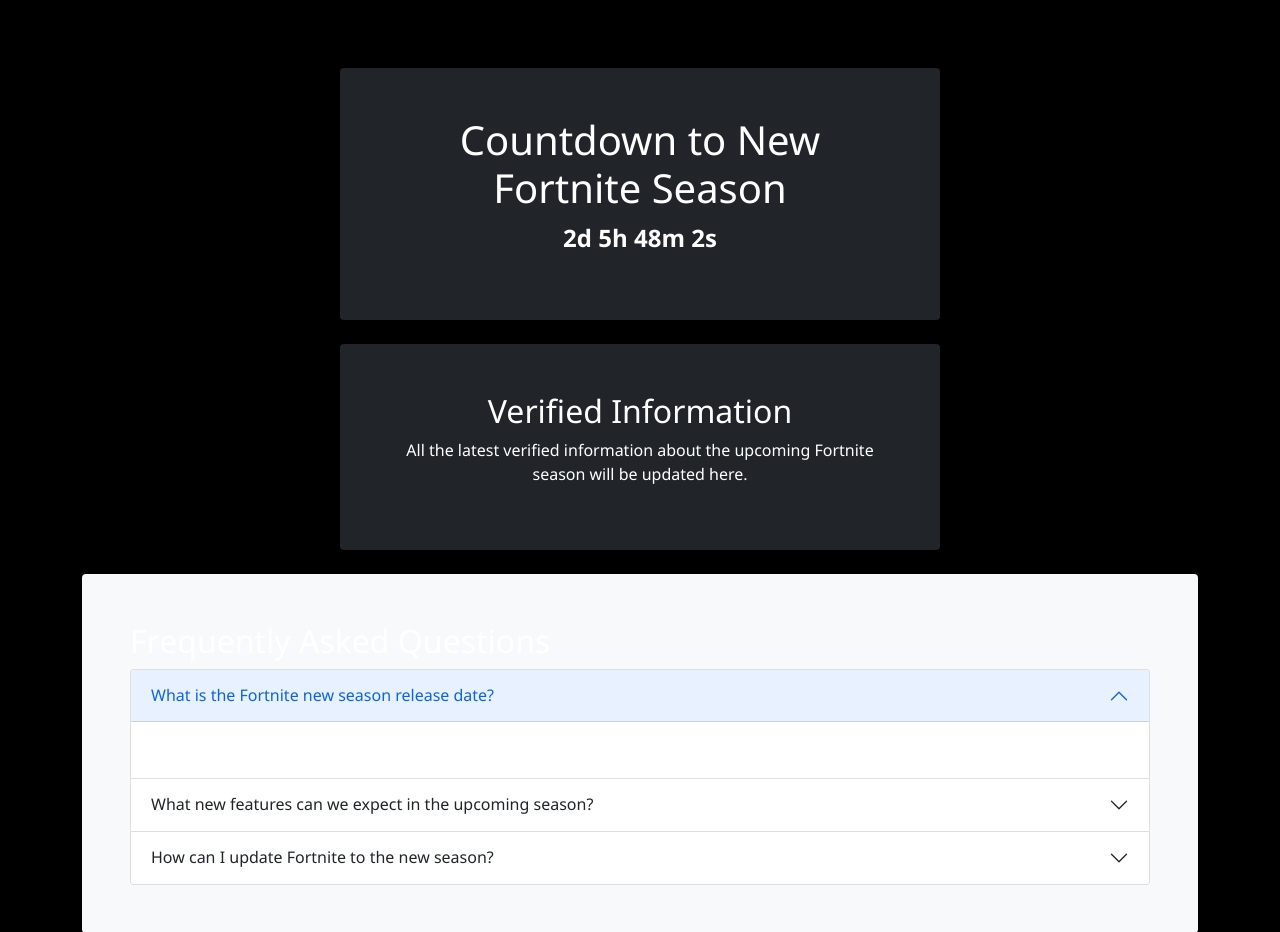
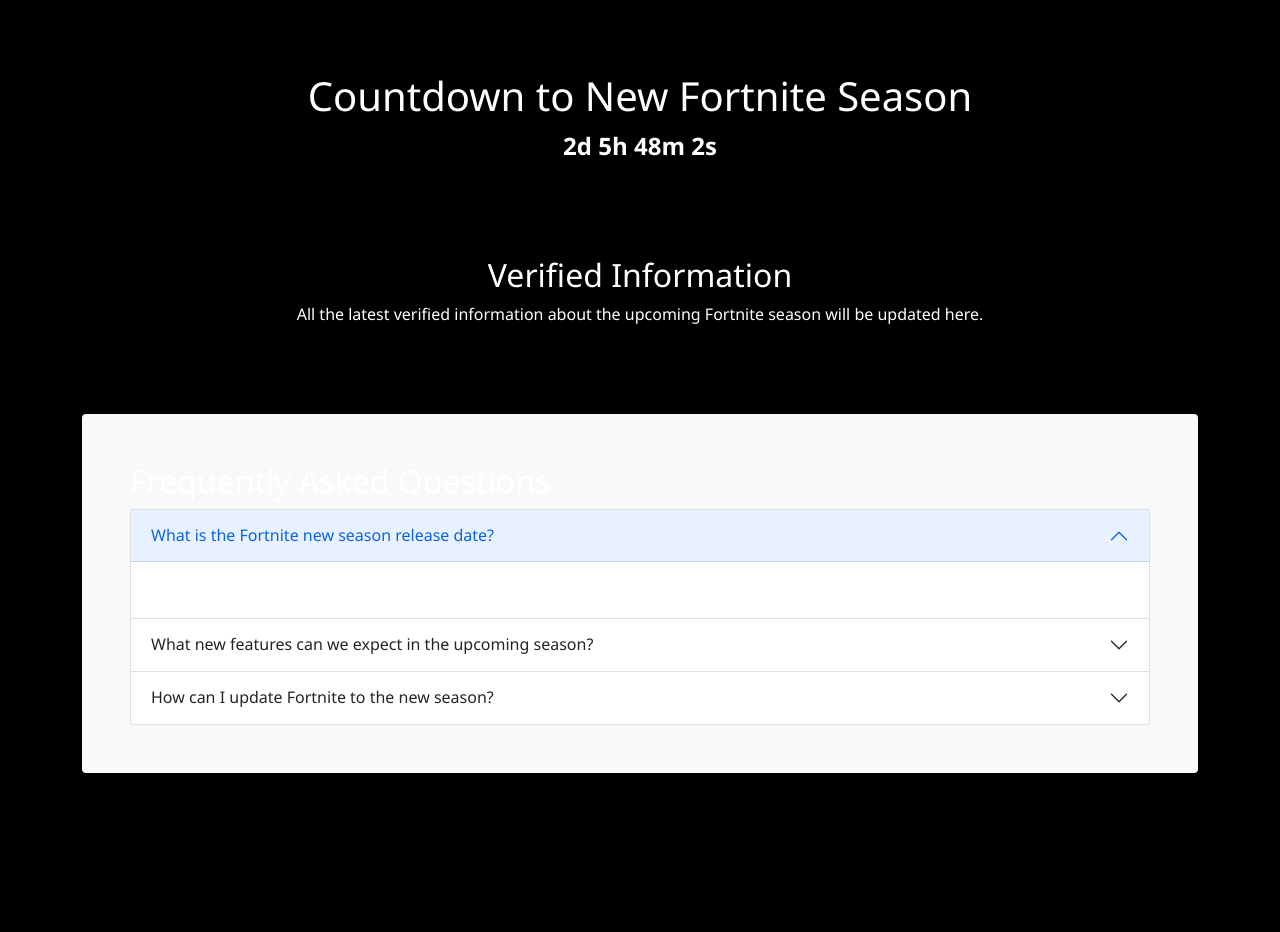
Before and after one commit to AndrewGuadi/newfortniteseason, a Flask app: page / in a window 1280 px wide. Shown: the top 932 px of the page. After the commit the page ends 773 px from the top, so only its background shows below. Run offline with Flask 3, Linux system fonts and the light colour scheme.

Commit message:
css formatting

```diff
--- a/static/css/index.css
+++ b/static/css/index.css
@@ -10,8 +10,8 @@ body {
     background-color: black;
     margin: 20px auto;
     padding: 20px;
-    width: 90%;
-    max-width: 600px;
+    width: 100%;
+    /* max-width: 600px; */
     text-align: center;
 }
 
@@ -24,3 +24,7 @@ h1, h2 {
     font-weight: bold;
     color: white;
 }
+
+.bg-dark{
+    background-color:black!important;
+}
--- a/templates/index.html
+++ b/templates/index.html
@@ -9,7 +9,7 @@
 </head>
 <body>
     <div class="container mt-5">
-        <div class="countdown-container text-center p-5 bg-dark rounded">
+        <div class="countdown-container text-center p-1 bg-dark rounded">
             <h1>Countdown to New Fortnite Season</h1>
             <p id="timer" class="fs-4"></p>
         </div>
```
